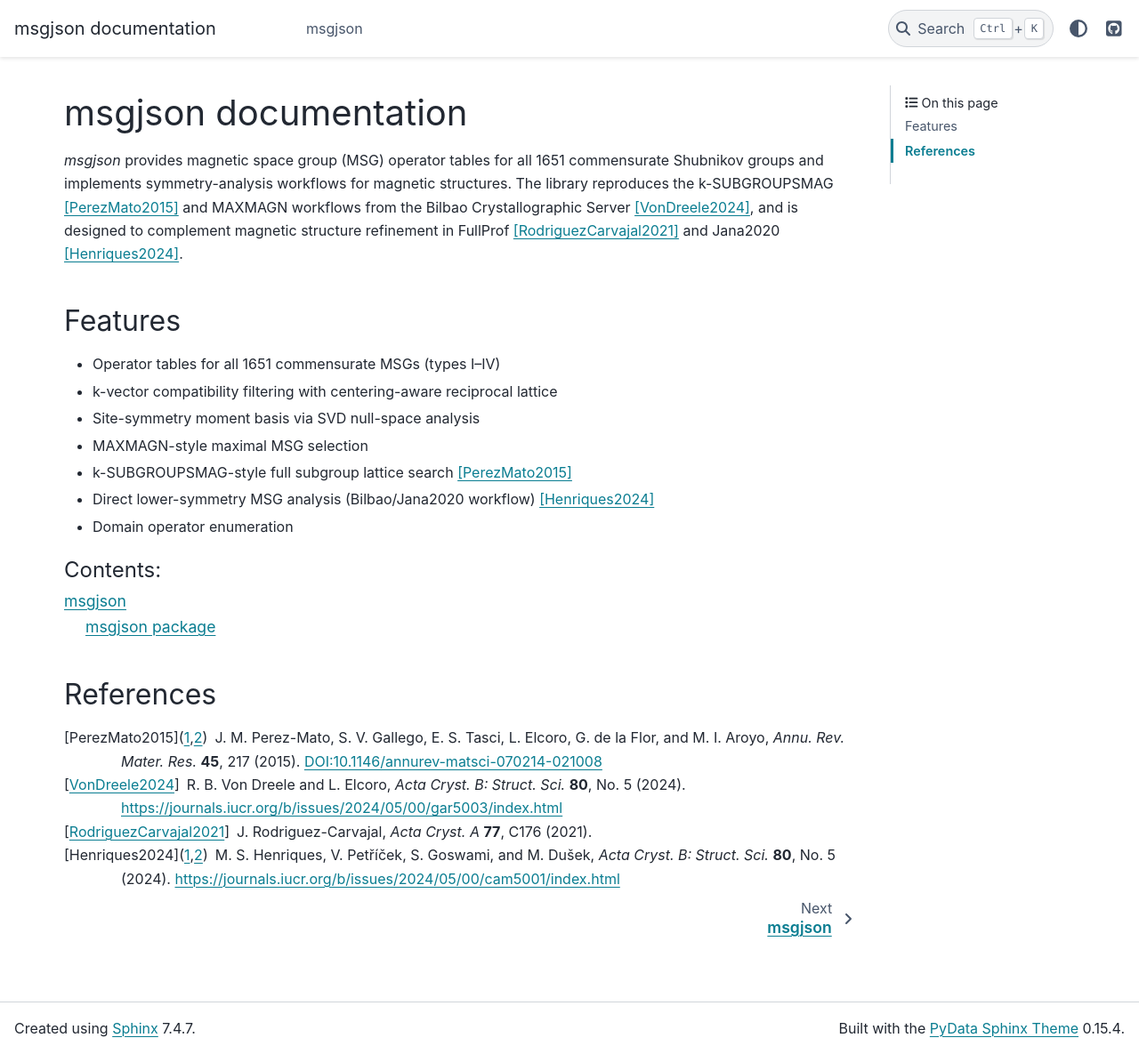
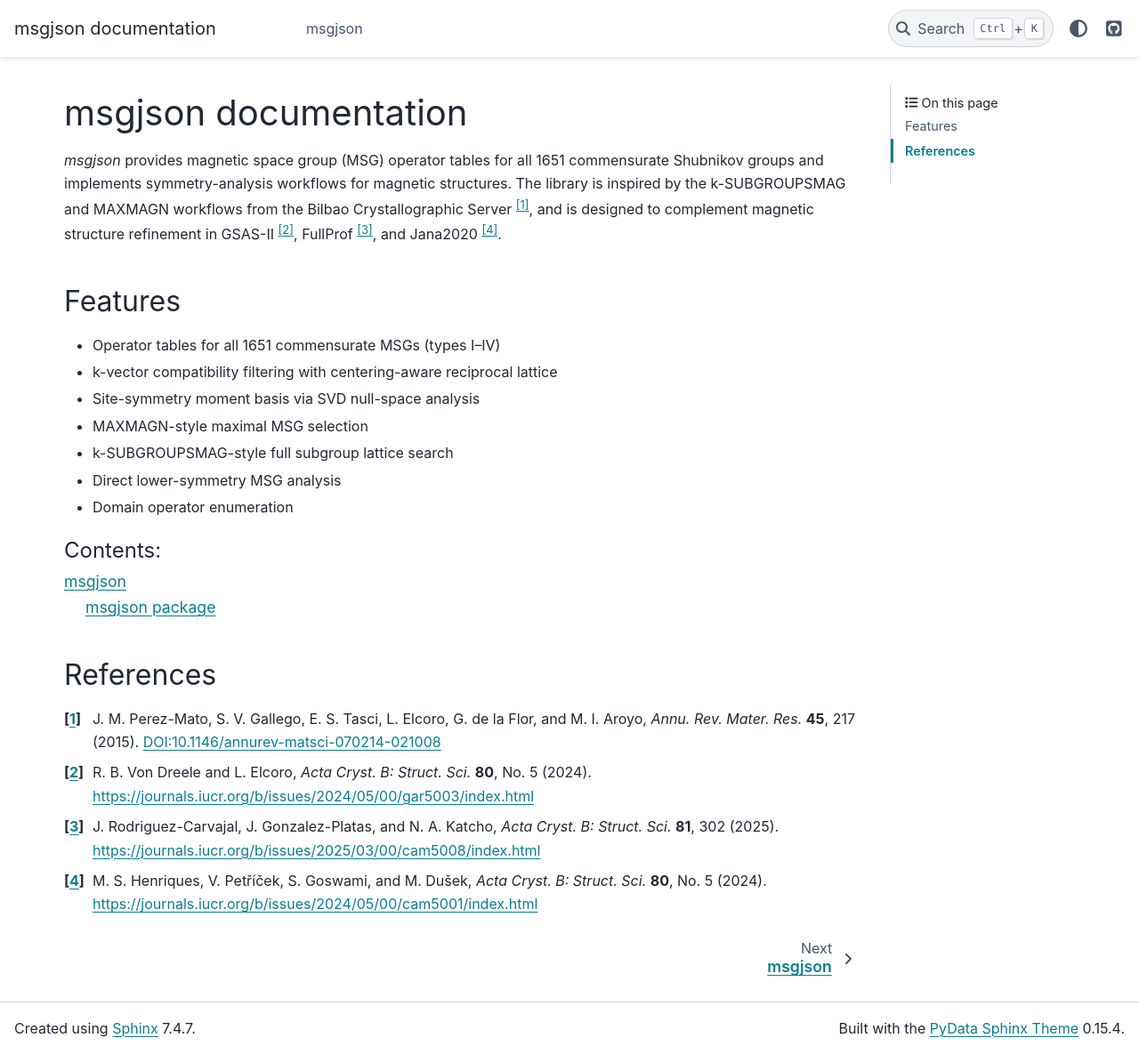
Before and after one commit to neutrons/magnetism-tools, a Sphinx documentation site: the page built from docs/index.rst, in a window 1280 px wide and 1185 px high. Shown: the whole window at 89% size. Built offline with Sphinx 7.4.7 and the PyData theme 0.15.4, drawn with Linux system fonts in a browser that asks for light colours.

Commit message:
Update references

```diff
--- a/docs/index.rst
+++ b/docs/index.rst
@@ -3,10 +3,10 @@ msgjson documentation
 
 *msgjson* provides magnetic space group (MSG) operator tables for all 1651
 commensurate Shubnikov groups and implements symmetry-analysis workflows for
-magnetic structures.  The library reproduces the k-SUBGROUPSMAG
-[PerezMato2015]_ and MAXMAGN workflows from the Bilbao Crystallographic
-Server [VonDreele2024]_, and is designed to complement magnetic structure
-refinement in FullProf [RodriguezCarvajal2021]_ and Jana2020 [Henriques2024]_.
+magnetic structures.  The library is inspired by the k-SUBGROUPSMAG and
+MAXMAGN workflows from the Bilbao Crystallographic Server [1]_, and is
+designed to complement magnetic structure refinement in GSAS-II [2]_,
+FullProf [3]_, and Jana2020 [4]_.
 
 Features
 --------
@@ -15,8 +15,8 @@ Features
 - k-vector compatibility filtering with centering-aware reciprocal lattice
 - Site-symmetry moment basis via SVD null-space analysis
 - MAXMAGN-style maximal MSG selection
-- k-SUBGROUPSMAG-style full subgroup lattice search [PerezMato2015]_
-- Direct lower-symmetry MSG analysis (Bilbao/Jana2020 workflow) [Henriques2024]_
+- k-SUBGROUPSMAG-style full subgroup lattice search
+- Direct lower-symmetry MSG analysis
 - Domain operator enumeration
 
 .. toctree::
@@ -28,19 +28,20 @@ Features
 References
 ----------
 
-.. [PerezMato2015] J. M. Perez-Mato, S. V. Gallego, E. S. Tasci, L. Elcoro,
+.. [1] J. M. Perez-Mato, S. V. Gallego, E. S. Tasci, L. Elcoro,
    G. de la Flor, and M. I. Aroyo,
    *Annu. Rev. Mater. Res.* **45**, 217 (2015).
    `DOI:10.1146/annurev-matsci-070214-021008
    <https://doi.org/10.1146/annurev-matsci-070214-021008>`_
 
-.. [VonDreele2024] R. B. Von Dreele and L. Elcoro,
+.. [2] R. B. Von Dreele and L. Elcoro,
    *Acta Cryst. B: Struct. Sci.* **80**, No. 5 (2024).
    `<https://journals.iucr.org/b/issues/2024/05/00/gar5003/index.html>`_
 
-.. [RodriguezCarvajal2021] J. Rodriguez-Carvajal,
-   *Acta Cryst. A* **77**, C176 (2021).
+.. [3] J. Rodriguez-Carvajal, J. Gonzalez-Platas, and N. A. Katcho,
+   *Acta Cryst. B: Struct. Sci.* **81**, 302 (2025).
+   `<https://journals.iucr.org/b/issues/2025/03/00/cam5008/index.html>`_
 
-.. [Henriques2024] M. S. Henriques, V. Petříček, S. Goswami, and M. Dušek,
+.. [4] M. S. Henriques, V. Petříček, S. Goswami, and M. Dušek,
    *Acta Cryst. B: Struct. Sci.* **80**, No. 5 (2024).
    `<https://journals.iucr.org/b/issues/2024/05/00/cam5001/index.html>`_
```
